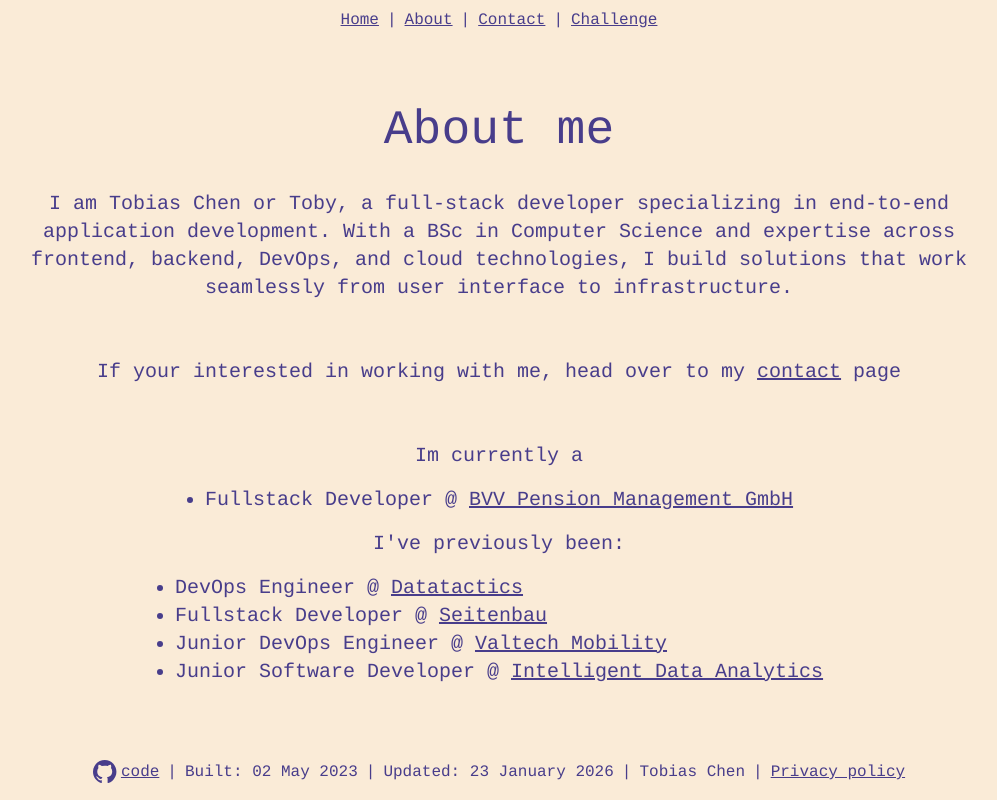
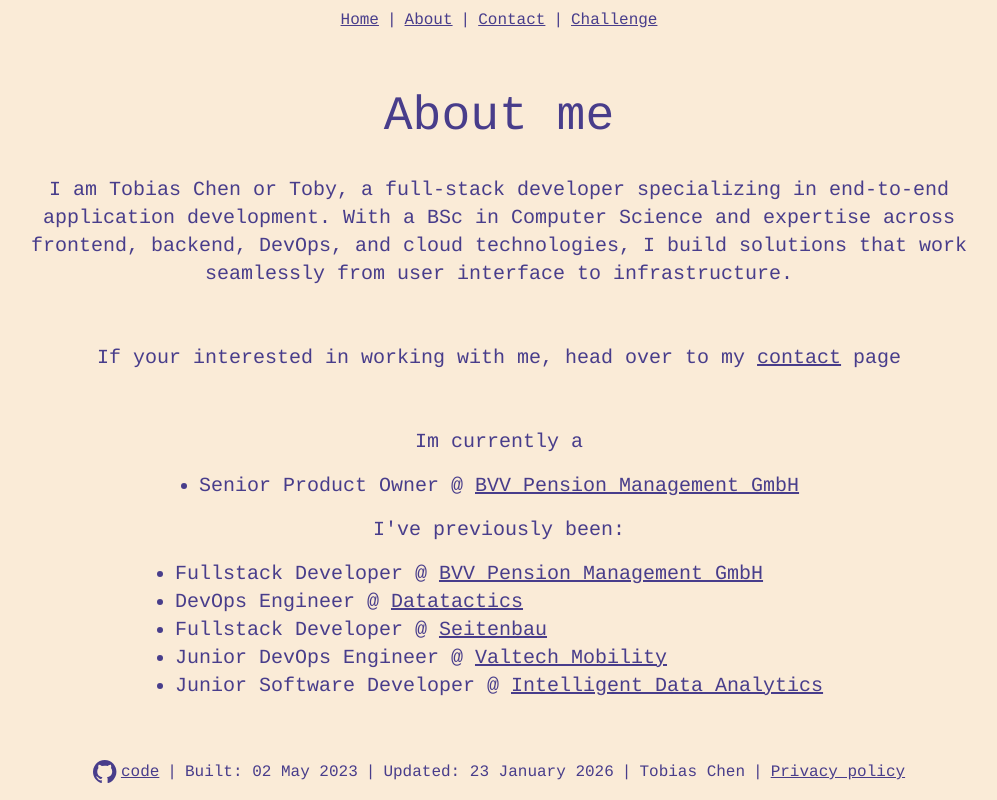
Before and after one commit to TobiasChen/toby-homepage, a React (Vite) app: page /about in a window 1280 px wide. Shown: the whole page, without its empty margins (141-1138 px from the left). Built offline with nearby package versions, Linux system fonts and the light colour scheme; no server answers.

Commit message:
Add to About

```diff
--- a/src/About.tsx
+++ b/src/About.tsx
@@ -25,7 +25,7 @@
       <div className="text-center">
         <ul className="text-xl text-left inline-block list-disc">
           <li>
-            Fullstack Developer @{" "}
+            Senior Product Owner @{" "}
             <a
               href="https://www.bvv.de/"
               rel="noopener noreferrer"
@@ -39,6 +39,16 @@
       <p className=" text-xl text-center">I've previously been:</p>
       <div className="text-center">
         <ul className="text-xl text-left inline-block list-disc">
+          <li>
+            Fullstack Developer @{" "}
+            <a
+              href="https://www.bvv.de/"
+              rel="noopener noreferrer"
+              target="_blank"
+            >
+              BVV Pension Management GmbH
+            </a>
+          </li>
           <li>
             DevOps Engineer @{" "}
             <a
```
